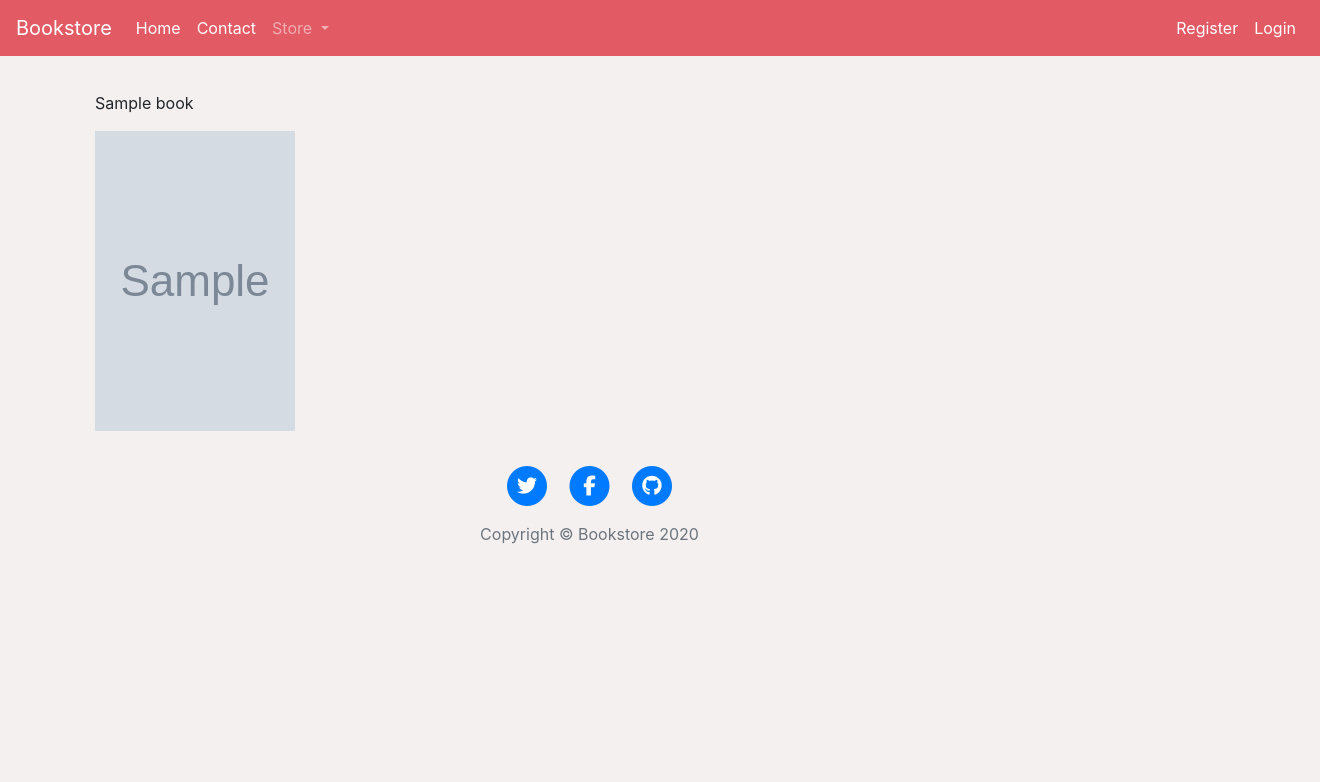
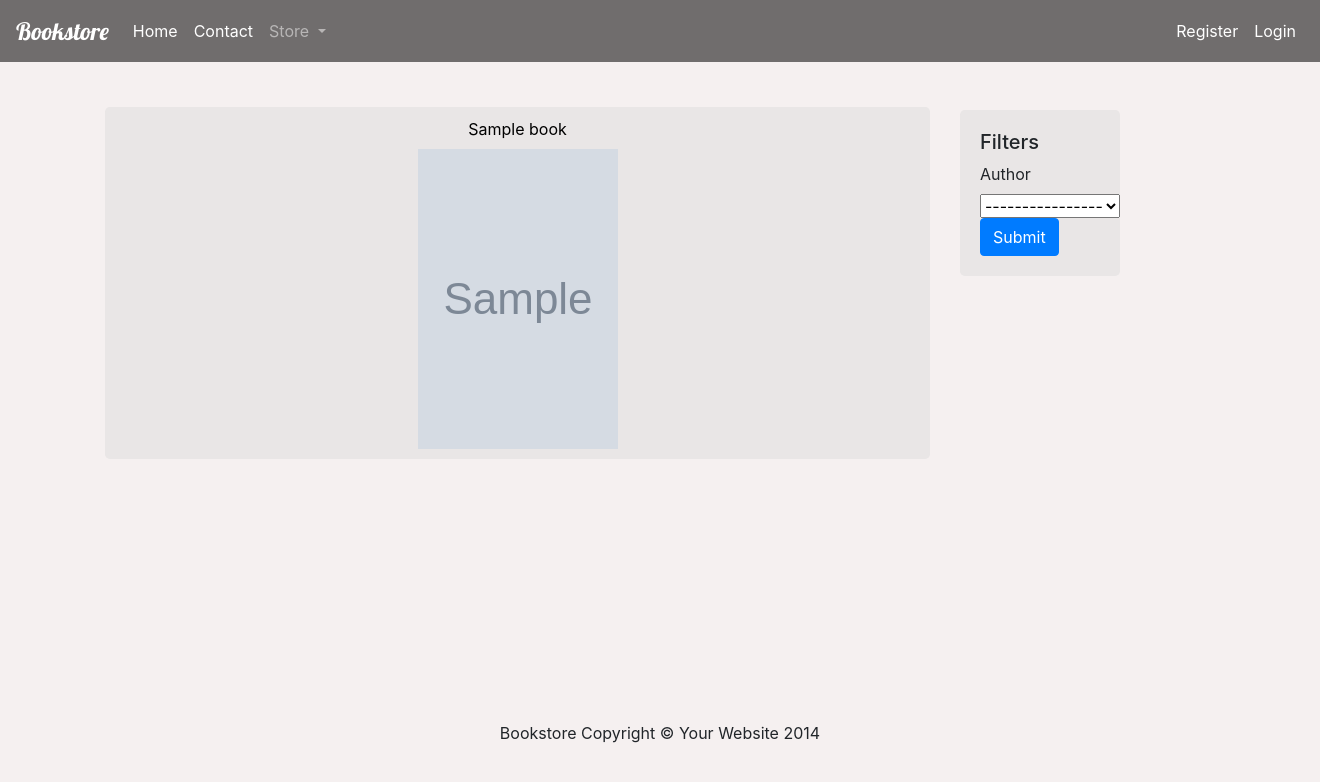
Before and after one commit to tomekmatuszewski/Django_Bookstore, a Django app: page /bookstore/ in a window 1320 px wide; the page is wider, and only the part inside the window is pictured. Shown: the top 782 px of that part. Run offline with Django 3.2, Linux system fonts and the light colour scheme; tables that the repository leaves empty hold one stand-in row (values such as "Sample post"); grey boxes marked "Sample" are stand-in pictures; some libraries are stand-ins or nearby versions.

Commit message:
update, delete, layouts

```diff
--- a/books/forms/book.py
+++ b/books/forms/book.py
@@ -14,6 +14,6 @@ class BookForm(ModelForm):
         super().__init__(*args, **kwargs)
         for visible in self.visible_fields():
             if isinstance(visible.field, ImageField):
-                visible.field.widget.attrs['class'] = 'custom-file-input'
+                pass
             else:
                 visible.field.widget.attrs['class'] = 'form-control'
--- a/books/static/books/books.css
+++ b/books/static/books/books.css
@@ -1,16 +1,43 @@
-.row{
+/*books-list*/
+
+#book-list {
     display: flex;
-    width: 90%;
+    flex-wrap: wrap;
     margin-top: 30px;
+    margin-bottom: 10%;
+
 }
 
-.column{
+#book-list .column{
     flex: 33.33%;
-    padding: 5px;
+    text-align: center;
+    padding: 15px;
 }
 
+#book-list img{
+    margin-top: 8px;
+    vertical-align: middle;
+}
+
+#book-list .book-detail-a{
+    display: block;
+    text-decoration: none;
+    color: black;
+
+}
+
+#book-list .book-detail-a:hover{
+    color: #8d5b6b;
+}
+
+#book-list .jumbotron{
+    padding: 10px;
+    background-color: #e9e6e6;
+}
+
+
 @media screen and (max-width: 500px) {
-  .column {
+  .books-list .column {
     width: 100%;
   }
 }
--- a/books/templates/books/books.html
+++ b/books/templates/books/books.html
@@ -4,20 +4,59 @@
 
 
 
-    <div>
-        <div class="row">
+    <div class="col-md-9">
+        <div id="book-list" class="row">
             {% for book in books %}
                 <div class="column">
-                    <p>{{ book.title }}</p>
-                    <img src="{{ book.image.url }}" width="200" height="300"/>
-
+                    <div class="jumbotron">
+                        <a class="book-detail-a" href="{% url 'book-detail' book.pk %}">{{ book.title }}</a>
+                        <img src="{{ book.image.url }}" width="200" height="300"/>
+                    </div>
                 </div>
             {% endfor %}
         </div>
+    </div>
+    <div class="col-md-2 mt-5">
+        <div class="jumbotron">
+            <h5>Filters</h5>
+            <form method="post">
+                {% csrf_token %}
+                <label>Author</label>
+                <select>
+                    <option>----------------</option>
+
+                </select>
+
+                <input type="submit" class="btn btn-primary"/>
+            </form>
+        </div>
+    </div>
+
+
+    <div class="buttons-paginate">
+        {% if is_paginated %}
+
+            {% if page_obj.has_previous %}
+                <a class="btn btn-outline-info mb-4" href="?page=1">First</a>
+                <a class="btn btn-outline-info mb-4" href="?page={{ page_obj.previous_page_number }}">Previous</a>
+            {% endif %}
+
+            {% for num in page_obj.paginator.page_range %}
+                {% if page_obj.number == num %}
+                    <a class="btn btn-info mb-4" href="?page={{ num }}">{{ num }}</a>
+                {% elif num > page_obj.number|add:'-3' and num < page_obj.number|add:'3' %}
+                    <a class="btn btn-outline-info mb-4" href="?page={{ num }}">{{ num }}</a>
+                {% endif %}
+            {% endfor %}
+
+            {% if page_obj.has_next %}
+                <a class="btn btn-outline-info mb-4" href="?page={{ page_obj.next_page_number }}">Next</a>
+                <a class="btn btn-outline-info mb-4" href="?page={{ page_obj.paginator.num_pages }}">Last</a>
+            {% endif %}
+
+        {% endif %}
+    </div>
 
 
 
-    </div>
-
-
 {% endblock %}
--- a/books/urls.py
+++ b/books/urls.py
@@ -1,8 +1,11 @@
 from django.urls import path
-from books.views import BookListView, BookCreateView
+from books.views import BookListView, BookCreateView, BookDetailView, BookUpdateView, BookDeleteView
 
 urlpatterns = [
     path('bookstore/', BookListView.as_view(), name="bookstore"),
     path('bookstore/add-book/', BookCreateView.as_view(), name="book-add"),
+    path('bookstore/book/<int:pk>/', BookDetailView.as_view(), name="book-detail"),
+    path('bookstore/book/<int:pk>/update/', BookUpdateView.as_view(), name="book-update"),
+    path('bookstore/book/<int:pk>/delete/', BookDeleteView.as_view(), name="book-delete"),
 
 ]
--- a/books/views/__init__.py
+++ b/books/views/__init__.py
@@ -1,4 +1,7 @@
 from .views import (
     BookListView,
-    BookCreateView
+    BookCreateView,
+    BookDetailView,
+    BookUpdateView,
+    BookDeleteView
 )
--- a/books/views/views.py
+++ b/books/views/views.py
@@ -1,11 +1,10 @@
 from django.urls import reverse_lazy
-from django.views.generic import ListView, CreateView
+from django.views.generic import ListView, CreateView, DetailView, UpdateView, DeleteView
 from books.models import Book
 from books.forms import BookForm
 
 
 class BookListView(ListView):
-
     model = Book
     template_name = "books/books.html"
     context_object_name = "books"
@@ -14,8 +13,27 @@ class BookListView(ListView):
 
 
 class BookCreateView(CreateView):
-
     model = Book
     form_class = BookForm
     template_name = "books/book_form.html"
     success_url = reverse_lazy('bookstore')
+
+
+class BookDetailView(DetailView):
+    model = Book
+    template_name = "books/book_detail.html"
+
+
+class BookUpdateView(UpdateView):
+    model = Book
+    form_class = BookForm
+    template_name = "books/book_form.html"
+
+    def get_success_url(self):
+        return reverse_lazy('book-detail', kwargs={'pk': self.request.object.pk})
+
+
+class BookDeleteView(DeleteView):
+    model = Book
+    template_name = "books/book_delete.html"
+    success_url = reverse_lazy('books')
--- a/static/main.css
+++ b/static/main.css
@@ -4,5 +4,21 @@ body {
 
 
 .navbar{
-    background-color: #e25a64;
+    background-color: #706d6d;
 }
+
+.navbar-brand{
+    font-family: 'Lobster', cursive;
+    font-size: 1.5rem;
+}
+
+footer{
+    text-align: center;
+    margin-top: 10%;
+
+}
+
+.jumbotron{
+    padding: 20px;
+    background-color: #e9e6e6;
+}
--- a/templates/base.html
+++ b/templates/base.html
@@ -18,6 +18,8 @@
     <link rel="stylesheet" type="text/css" href="{% static 'books/books.css' %}"/>
 
     <script src="https://kit.fontawesome.com/0a451c7507.js" crossorigin="anonymous"></script>
+    <link rel="preconnect" href="https://fonts.gstatic.com">
+    <link href="https://fonts.googleapis.com/css2?family=Lobster&display=swap" rel="stylesheet">
 
     </head>
     <body>
@@ -72,6 +74,7 @@
 
 
         <div class="container">
+            <div class="row">
                 {% if messages %}
                     {% for message in messages %}
                         <div class="alert alert-{{ message.tags }}" role="alert">
@@ -81,43 +84,24 @@
                 {% endif %}
 
                 {% block content %}{% endblock %}
+
+
+                <!-- Sidebar with filters -->
             </div>
+        </div>
+
+
+
+
 
        <!-- Footer -->
       <footer>
-        <div class="container">
             <div class="row">
-            <div class="col-lg-8 col-md-10 mx-auto">
-              <ul class="list-inline text-center">
-                <li class="list-inline-item">
-                  <a href="#">
-                    <span class="fa-stack fa-lg">
-                      <i class="fas fa-circle fa-stack-2x"></i>
-                      <i class="fab fa-twitter fa-stack-1x fa-inverse"></i>
-                    </span>
-                  </a>
-                </li>
-                <li class="list-inline-item">
-                  <a href="#">
-                    <span class="fa-stack fa-lg">
-                      <i class="fas fa-circle fa-stack-2x"></i>
-                      <i class="fab fa-facebook-f fa-stack-1x fa-inverse"></i>
-                    </span>
-                  </a>
-                </li>
-                <li class="list-inline-item">
-                  <a href="#">
-                    <span class="fa-stack fa-lg">
-                      <i class="fas fa-circle fa-stack-2x"></i>
-                      <i class="fab fa-github fa-stack-1x fa-inverse"></i>
-                    </span>
-                  </a>
-                </li>
-              </ul>
-              <p style="text-align: center" class="copyright text-muted">Copyright &copy; Bookstore 2020</p>
+                <div class="col-lg-12">
+                    <p>Bookstore Copyright &copy; Your Website 2014</p>
                 </div>
             </div>
-        </div>
+            <!-- /.row -->
       </footer>
     </body>
 </html>
```
Also changed, not shown: other parts of books/static/books/books.css (+45 -1 lines), books/templates/books/book_delete.html (added, +17 -0 lines), books/templates/books/book_detail.html (added, +37 -0 lines), books/templates/books/book_form.html (+4 -6 lines). Lines whose indentation alone changed are shown as unchanged.
